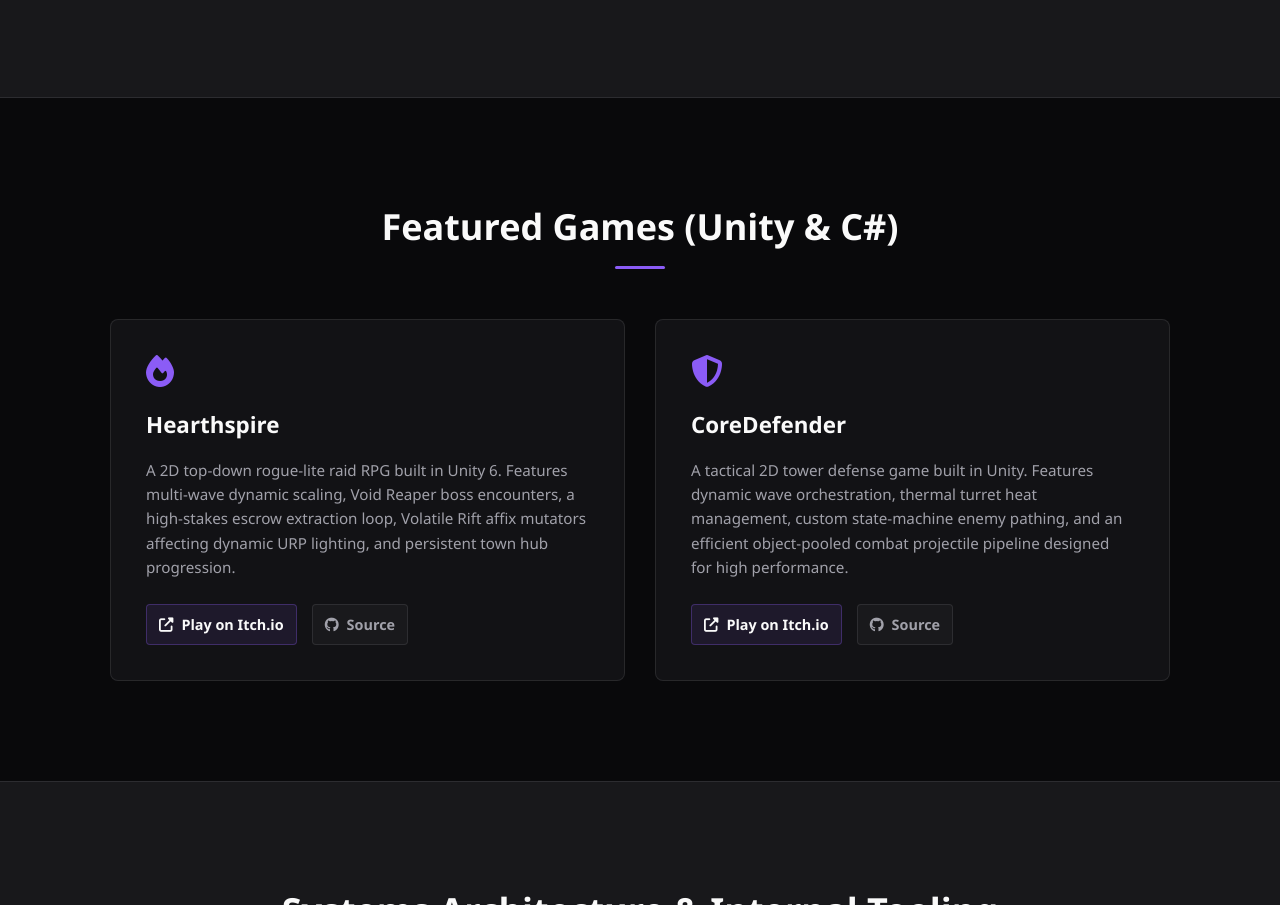
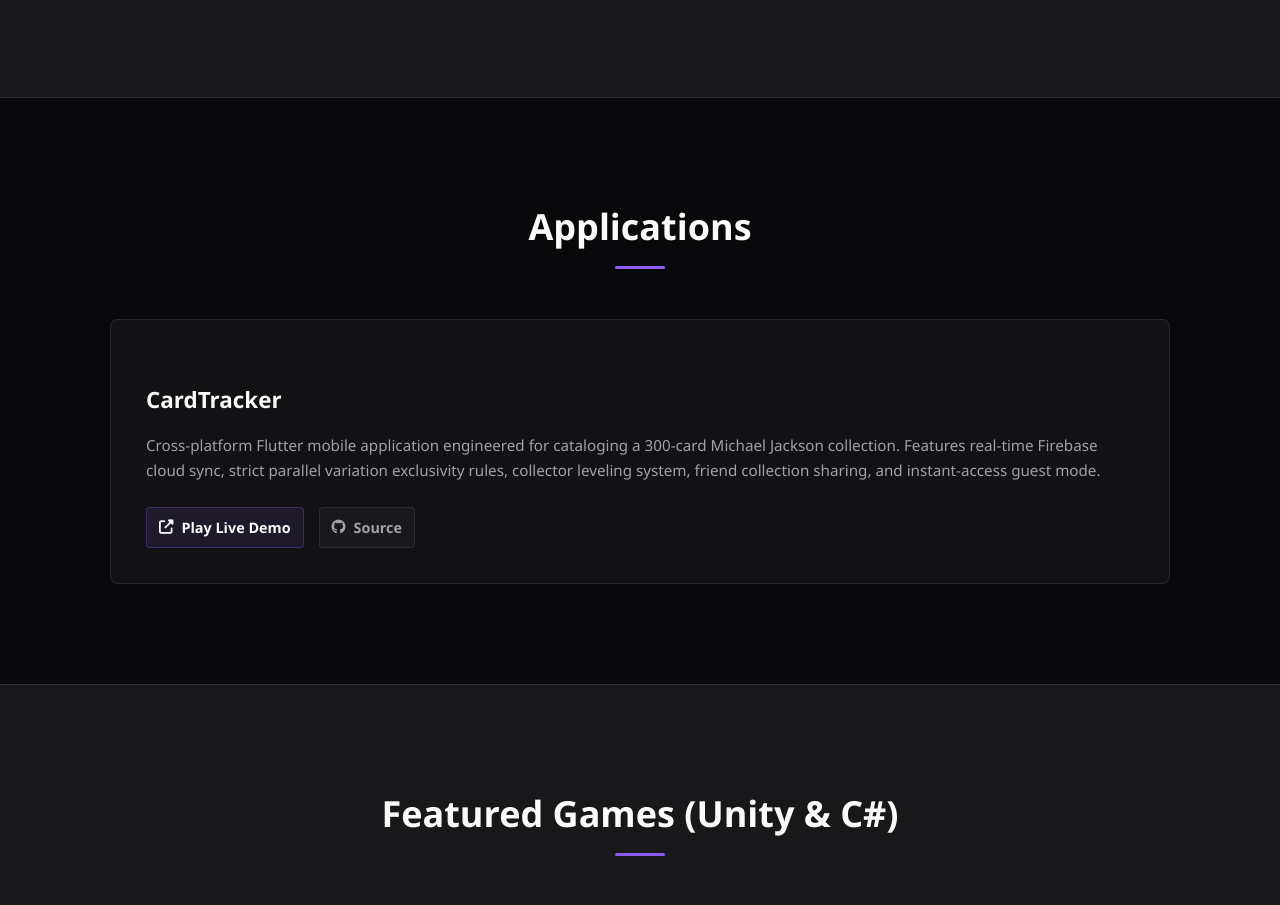
Before and after one commit to NaorBeeri1/NaorBeeri1.github.io, a plain HTML site: page index.html in a window 1280 px wide. Shown: the part 1895-2800 px from the top of the page. Drawn offline with Linux system fonts and the light colour scheme.

Commit message:
Update index.html

```diff
--- a/index.html
+++ b/index.html
@@ -15,6 +15,7 @@
             <ul class="nav-links">
                 <li><a href="#about">About</a></li>
                 <li><a href="#skills">Skills</a></li>
+                <li><a href="#applications">Applications</a></li>
                 <li><a href="#games">Games</a></li>
                 <li><a href="#systems">Systems & Tools</a></li>
                 <li><a href="#contact">Contact</a></li>
@@ -80,8 +81,29 @@
         </div>
     </section>
 
+    <!-- SECTION: APPLICATIONS -->
+    <section id="applications" class="section">
+        <div class="container">
+            <h2 class="section-title">Applications</h2>
+            <div class="projects-grid">
+
+                <!-- CardTracker -->
+                <div class="project-card">
+                    <div class="project-icon"><i class="fas fa-album-collection"></i></div>
+                    <h3>CardTracker</h3>
+                    <p>Cross-platform Flutter mobile application engineered for cataloging a 300-card Michael Jackson collection. Features real-time Firebase cloud sync, strict parallel variation exclusivity rules, collector leveling system, friend collection sharing, and instant-access guest mode.</p>
+                    <div class="project-links">
+                        <a href="https://studios-nb.itch.io/cardtracker" target="_blank" class="project-link live-link"><i class="fas fa-external-link-alt"></i> Play Live Demo</a>
+                        <a href="https://github.com/NaorBeeri1/CardTracker" target="_blank" class="project-link repo-link"><i class="fab fa-github"></i> Source</a>
+                    </div>
+                </div>
+
+            </div>
+        </div>
+    </section>
+
     <!-- SECTION 1: GAMES (PRIMARY SPOTLIGHT) -->
-    <section id="games" class="section">
+    <section id="games" class="section alt-bg">
         <div class="container">
             <h2 class="section-title">Featured Games (Unity & C#)</h2>
             <div class="projects-grid">
@@ -113,7 +135,7 @@
     </section>
 
     <!-- SECTION 2: SYSTEMS, TOOLING & DATA (EVIDENCE OF AUTOMATION & ARCHITECTURE) -->
-    <section id="systems" class="section alt-bg">
+    <section id="systems" class="section">
         <div class="container">
             <h2 class="section-title">Systems Architecture & Internal Tooling</h2>
             <div class="projects-grid">
@@ -164,7 +186,7 @@
         </div>
     </section>
 
-    <section id="contact" class="section">
+    <section id="contact" class="section alt-bg">
         <div class="container contact-container">
             <h2 class="section-title">Let's Connect</h2>
             <p>I'm looking forward to discussing how my gameplay development skills, system architecture discipline, and AI tooling mindset can contribute to high-scale gaming experiences.</p>
```
